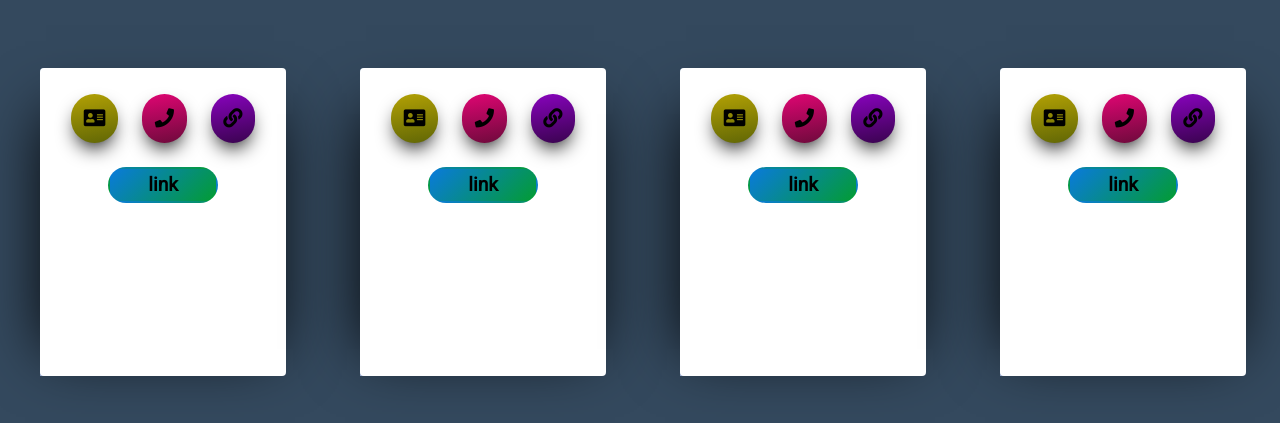
After one commit to Slv-WebTech/RGPV-Hackathon, a PHP site: page /hospital_card.html in a window 1280 px wide. The commit adds this page. Shown: the top 423 px of the page. Run offline with PHP 8.4, Linux system fonts and the light colour scheme.

Commit message:
home_css

```diff
--- a/Home.css
+++ b/Home.css
@@ -98,11 +98,6 @@ text-align: center;
 font-size: 2.2rem;
 font-family: auto;
 
-  /* color: #D0F8FF;
-  text-shadow: 0 0 5px #A5F1FF, 0 0 10px #A5F1FF,
-           0 0 20px #A5F1FF, 0 0 30px #A5F1FF,
-           0 0 40px #A5F1FF; */
-
 }
 .heading_head h1{
 font-size: 4.2vh;
--- /dev/null
+++ b/hospital_card.css
@@ -0,0 +1,171 @@
+ ::-webkit-scrollbar {
+            width: 10px;
+        }
+        /* Track */
+
+         ::-webkit-scrollbar-track {
+            box-shadow: inset 0 0 5px rgb(46, 43, 43);
+            border-radius: 30px;
+        }
+        /* Handle */
+         ::-webkit-scrollbar-thumb {
+            background-image:linear-gradient(90deg, rgb(2, 163, 175),rgb(0, 60, 83));
+            border-radius: 10px;
+        }
+        /* Handle on hover */
+
+         ::-webkit-scrollbar-thumb:hover {
+            /* background: #00c0a6; */
+            background-image:linear-gradient(90deg, rgb(32, 138, 146),rgb(29, 63, 77));
+        }
+
+*{
+    margin: 0;
+    padding: 0;
+    font-family: "Roboto", sans-serif;
+}
+body{
+    display: flex;
+    justify-content: center;
+    align-items: center;
+    flex-direction: column;
+    background-color: #34495e;
+}
+.cards{
+    padding: 20px;
+    width: 100%;
+    display: flex;
+    flex-wrap: wrap;
+    justify-content: space-around;
+}
+.card{
+    margin:3rem 0 3rem 0;
+    position: relative;
+    max-width: 15rem;
+    max-height: 30rem;
+    box-shadow:  0 40px 60px -6px black;
+    border-radius: 4px;
+}
+.card-title{
+    display: flex;
+    text-align: center;
+    color: #fff;
+    background-color: #6184a8;
+    padding: 2%;
+    border-top-right-radius: 4px;
+    border-top-left-radius: 4px;
+}
+.card img{
+    width: 100%;
+    height: 98%;
+    object-fit: cover;
+    display: block;
+    position: relative
+}
+.card-desc{
+    width: 13rem;
+    max-width: 17rem;
+    display: block;
+    font-size: 1.2rem;
+    position: absolute;
+    /* height: 0; */
+    height: 110%;
+    top: 0;
+    /* opacity: 0; */
+    opacity: 1;
+    padding: 18px 8%;
+    background-color: white;
+    overflow-y: scroll;
+    border-radius: 4px;
+    transition:0.8s ease;
+}
+
+.card:hover .card-desc{
+    opacity: 1;
+    height: 110%;
+}
+h1{
+    font-size: 2.8rem;
+    color: #fff;
+    margin: 40px 0 20px 0;
+    text-align: center;
+}
+.icons{
+    display: flex;
+    flex-direction: row;
+    text-align: center;
+    align-items: center;
+    justify-content:space-around;
+    /* padding: 0px 1rem 1rem 1rem; */
+    /* margin: 0px 0.1rem 1rem 0.1rem; */
+}
+.icon{
+background-color: teal;
+/* color: white; */
+color: black;
+padding: 0.8rem;
+margin: 0.5rem;
+font-weight: 900;
+border-radius: 50px;
+box-shadow: 0 10px 20px -6px black;
+transition: 0.3s ease;
+}
+.icon:hover{
+box-shadow: 0 20px 30px -6px black;
+}
+.icon:nth-child(1){
+    background-image: linear-gradient(170deg,rgb(179, 161, 4),rgb(96, 102, 5));
+    /* background-color: rgb(179, 161, 4);     */
+}
+.icon:nth-child(2){
+    background-image: linear-gradient(170deg,rgb(224, 5, 115),rgb(109, 10, 59));
+    /* background-color: rgb(224, 5, 115); */
+}
+.icon:nth-child(3){
+    background-image: linear-gradient(170deg,rgb(136, 3, 189),rgb(57, 3, 78));
+    /* background-color: rgb(136, 3, 189); */
+}
+.address{
+    /* opacity: 0; */
+    display: none;
+}
+.addressactive{
+    /* opacity: 0; */
+    display:block;
+}
+.phone{
+    /* opacity: 0; */
+    display:none;
+}
+.phoneactive{
+    /* opacity: 0; */
+    display:block;
+}
+
+.link{
+    width: 6rem;
+    display: flex;
+    margin: 1rem 0 1rem 0;
+    padding: 0.3rem;
+    flex-direction: row;
+    align-items: center;
+    justify-content: center;
+    text-align: center;
+    background-image: linear-gradient(135deg,rgb(10, 122, 220),rgb(3, 156, 51));
+    border-radius: 50px;
+    cursor: pointer;
+    border: 2px solid transparent;
+    transition-property: all;
+    transition: background-image  0.3s;
+}
+.link:hover{
+   border: 2px solid rgb(0, 110, 255);
+    background-image: linear-gradient(135deg,transparent,transparent);
+
+}
+.link a{
+    text-decoration: none;
+    /* color:white; */
+    color:black;
+    font-weight: 700;
+}
--- /dev/null
+++ b/hospital_card.html
@@ -0,0 +1,120 @@
+<!-- https://codepen.io/luanmanara/pen/poyLbWx?editors=1100 -->
+
+<!-- https://codepen.io/Maza-designDev/pen/KKdmyGb?editors=1100 -->
+
+<!-- https://codepen.io/RemiRuc/pen/PowrNmb -->
+<!DOCTYPE html>
+<html lang="en">
+<head>
+    <meta charset="UTF-8">
+    <meta http-equiv="X-UA-Compatible" content="IE=edge">
+    <meta name="viewport" content="width=device-width, initial-scale=1.0">
+    <link rel="stylesheet" href="hospital_card.css">
+    <link href="https://fonts.googleapis.com/css2?family=Roboto&display=swap" rel="stylesheet">
+    <link rel="stylesheet" href="https://cdnjs.cloudflare.com/ajax/libs/font-awesome/5.15.3/css/all.min.css">
+    <title>Document</title>
+</head>
+<body>
+    <div class="cards">
+        <div onplaying="thisone(this)" class="card">
+            <h2 class="card-title">Apollo spectra Hospital</h2>
+            <img src="Apollo.jpg" alt="">
+            <div class="card-desc">
+                <div class="icons">
+                    <span class="icon address-btn"><i class="fas fa-address-card"></i></span>
+                    <span class="icon phone-btn"><i class="fas fa-phone"></i></span>
+                    <span class="icon link-btn"><i class="fas fa-link"></i></span>
+                </div>
+                <p class="address">Gwalior, Vikas Nagar 18, Kila Gate Road, Vikas
+                    Nagar, Near Sai Baba Mandir, Gwalior, Madhya
+                    Pradesh 474002</p>
+                <p class="phone">0751-245 4600</p>
+                <center>
+                <p class="link"><a href="https://www.apollospectra.com/our-hospitals/gwalior/vikas-nagar/best-hospital-in-vikas-nagar-gwalior/">link</a></p>
+            </center>
+            </div>
+        </div>
+
+
+        <div class="card">
+            <h2 class="card-title">Apollo spectra Hospital</h2>
+            <img src="Apollo.jpg" alt="">
+            <div class="card-desc">
+                <div class="icons">
+                    <span class="icon address-btn"><i class="fas fa-address-card"></i></span>
+                    <span class="icon phone-btn"><i class="fas fa-phone"></i></span>
+                    <span class="icon link-btn"><i class="fas fa-link"></i></span>
+                </div>
+                <p class="address">Gwalior, Vikas Nagar 18, Kila Gate Road, Vikas
+                    Nagar, Near Sai Baba Mandir, Gwalior, Madhya
+                    Pradesh 474002</p>
+                <p class="phone">0751-245 4600</p>
+                <center>
+                <p class="link"><a href="https://www.apollospectra.com/our-hospitals/gwalior/vikas-nagar/best-hospital-in-vikas-nagar-gwalior/ ">link</a></p>
+            </center>
+            </div>
+        </div>
+
+        <div class="card">
+            <h2 class="card-title">Apollo spectra Hospital</h2>
+            <img src="Apollo.jpg" alt="">
+            <div class="card-desc">
+                <div class="icons">
+                    <span class="icon address-btn"><i class="fas fa-address-card"></i></span>
+                    <span class="icon phone-btn"><i class="fas fa-phone"></i></span>
+                    <span class="icon link-btn"><i class="fas fa-link"></i></span>
+                </div>
+                <p class="address">Gwalior, Vikas Nagar 18, Kila Gate Road, Vikas
+                    Nagar, Near Sai Baba Mandir, Gwalior, Madhya
+                    Pradesh 474002</p>
+                <p class="phone">0751-245 4600</p>
+                <center>
+                <p class="link"><a href="https://www.apollospectra.com/our-hospitals/gwalior/vikas-nagar/best-hospital-in-vikas-nagar-gwalior/ ">link</a></p>
+            </center>
+            </div>
+        </div>
+
+
+        <div class="card">
+            <h2 class="card-title">Apollo spectra Hospital</h2>
+            <img src="Apollo.jpg" alt="">
+            <div class="card-desc">
+                <div class="icons">
+                    <span class="icon address-btn"><i class="fas fa-address-card"></i></span>
+                    <span class="icon phone-btn"><i class="fas fa-phone"></i></span>
+                    <span class="icon link-btn"><i class="fas fa-link"></i></span>
+                </div>
+                <p class="address">Gwalior, Vikas Nagar 18, Kila Gate Road, Vikas
+                    Nagar, Near Sai Baba Mandir, Gwalior, Madhya
+                    Pradesh 474002</p>
+                <p class="phone">0751-245 4600</p>
+                <center>
+                <p class="link"><a href="https://www.apollospectra.com/our-hospitals/gwalior/vikas-nagar/best-hospital-in-vikas-nagar-gwalior/">link</a></p>
+            </center>
+            </div>
+        </div>
+
+
+    </div>
+</body>
+<script>
+    const address_btn = document.querySelector(".address-btn");
+    const phone_btn = document.querySelector(".phone-btn");
+    const address = document.querySelector(".address");
+    const phone = document.querySelector(".phone");
+    // function thisone(obj){
+
+    // };
+    //if start quiz button clicked
+    address_btn.onclick = ()=>{
+        address.classList.add("addressactive");  //show the indo box
+        phone.classList.remove("phoneactive");  //hide the info box
+    }
+    phone_btn.onclick = ()=>{
+        phone.classList.add("phoneactive");  //show the indo box
+        address.classList.remove("addressactive");  //hide the info box
+    }
+
+
+</script>
+</html>
```
